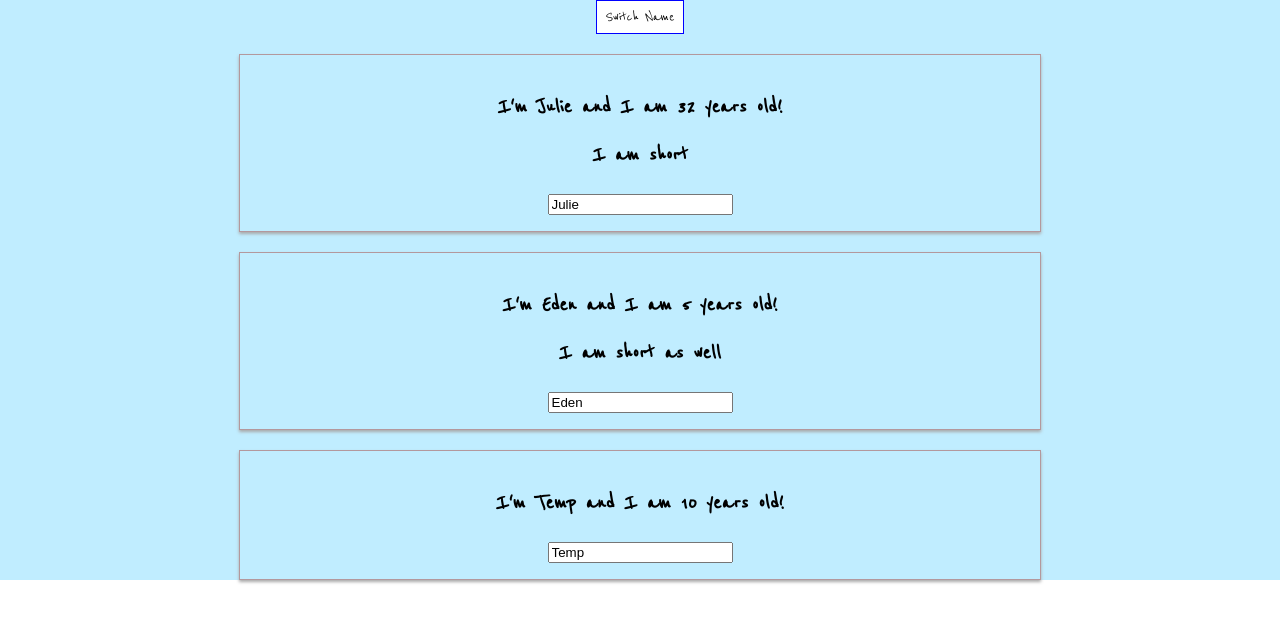
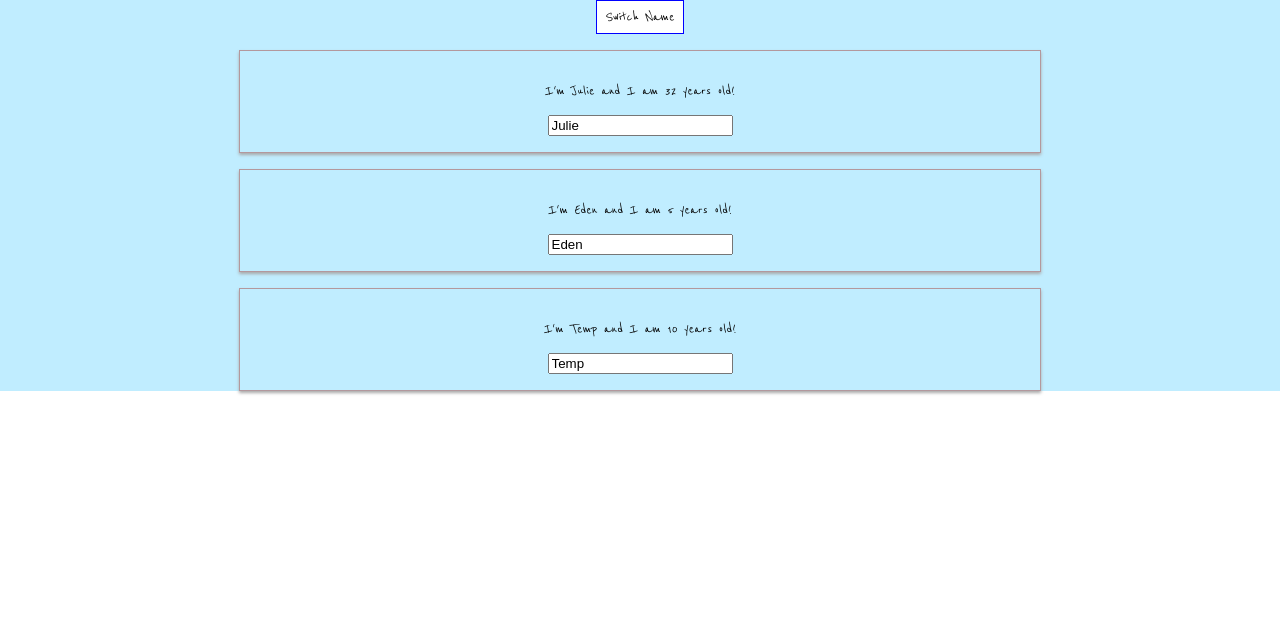
Before and after one commit to juliemoon/reactBurger, a React (Create React App) app in the folder my-app/: page / in a window 1280 px wide. Both pictures are taken after a click on the button "Switch Name". Shown: the top 622 px of the page. Built offline with nearby package versions, Linux system fonts and the light colour scheme.

Commit message:
changed css styles

```diff
--- a/my-app/src/App.js
+++ b/my-app/src/App.js
@@ -3,6 +3,7 @@
 import Person from './Person/Person';
 
 class App extends Component {
+
   state = {
     persons: [
       { name: 'Julie', age: 32 },
@@ -12,19 +13,6 @@
     showPersons: false
   }
 
-  switchNameHandler = (newName) => {
-    //  console.log('Was clicked!!');
-    // this keyword is safe because of es6 syntax
-    // Component object has setState method -- takes in object
-    //on button click the state will be changed!!
-    this.setState({
-      persons: [
-        { name: 'POOF CHANGED', age: 32 },
-        { name: 'POOF ALSO CHANGED', age: 5 },
-        { name: newName, age: 10 }
-      ]
-    })
-  }
 
   // Change the state also
   nameChangedHandler = (event) => {
@@ -35,6 +23,13 @@
     ])
   }
 
+  deletePersonHandler = (personIndex) =>{
+    // const persons = this.state.persons.slice();
+    const persons = [...this.state.persons];
+    persons.splice(personIndex, 1);
+    this.setState({persons: persons});
+  }
+
   togglePersonsHandler = () => {
     const doesShow = this.state.showPersons;
     this.setState({ showPersons: !doesShow });
@@ -43,32 +38,31 @@
   render() {
 
     const style = {
-      backgroundColor: 'white',
+      backgroundColor: 'black',
+      color: 'white',
       font: 'inherit',
       border: '1px solid blue',
       padding: '8px',
       cursor: 'pointer'
     };
+
     let persons = null;
+
     if (this.state.showPersons) {
       persons = (
         <div>
-          <h2><Person
-            name={this.state.persons[0].name}
-            age={this.state.persons[0].age}
-            click={this.switchNameHandler.bind(this, 'PASSING BIND AS PROPS')}>I am short</Person></h2>
-          <h2><Person name={
-            this.state.persons[1].name}
-            age={this.state.persons[1].age}
-            click={this.switchNameHandler}>I am short as well</Person></h2>
-          <h2><Person
-            name={this.state.persons[2].name}
-            age={this.state.persons[2].age}
-            click={this.switchNameHandler}
-            changed={this.nameChangedHandler}>
-          </Person></h2>
+          {this.state.persons.map((person,index) =>{
+            return <Person
+            click={()=>this.deletePersonHandler(index)}
+            name={person.name}
+            age={person.age}
+            key= {index}
+            changed= {this.nameChangedHandler}/>
+          })}
         </div>
       );
+      style.backgroundColor = 'white';
+      style.color = 'black';
     }
     return (
       <div className="App">
```
